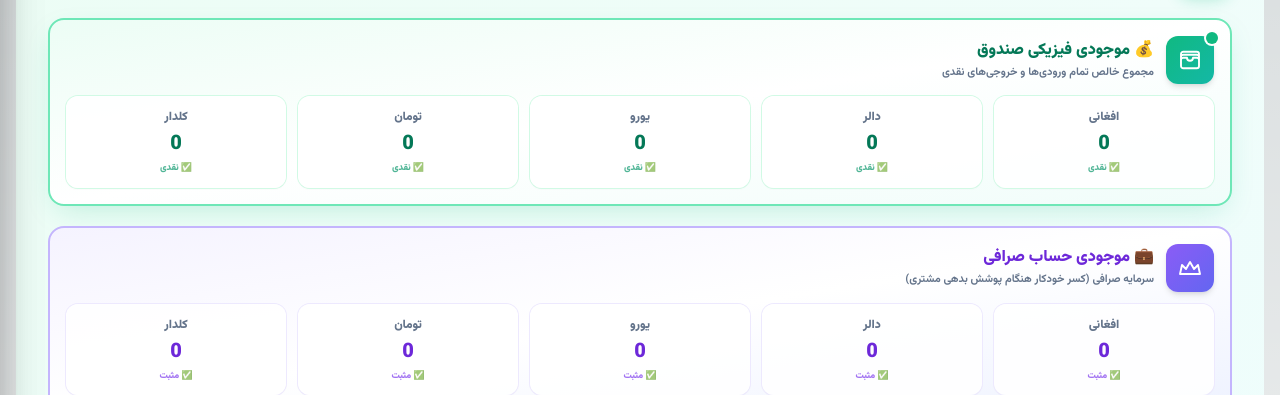
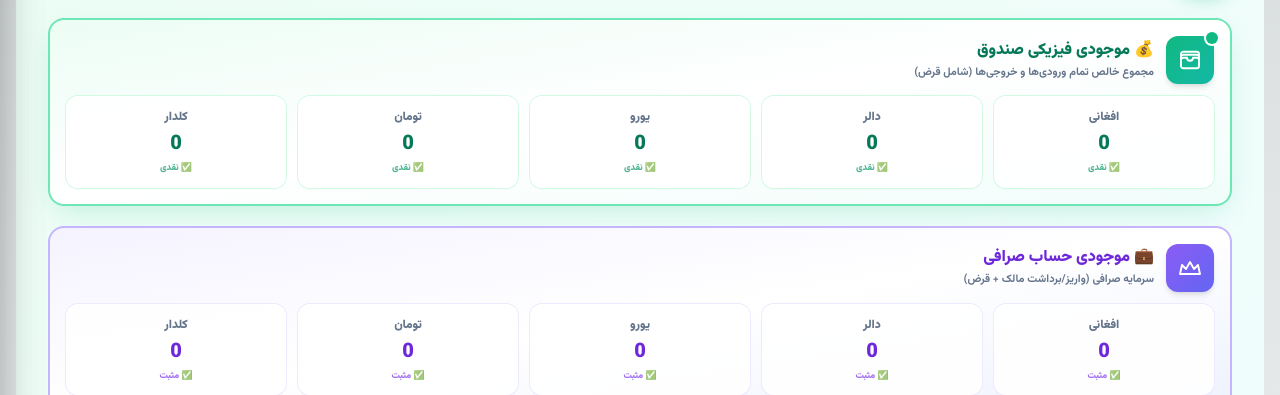
Before and after one commit to nasirahmadrahmati19-hue/exchange-admin, a Next.js app: page /dashboard/cash in a window 1280 px wide. Shown: the part 248-643 px from the top of the page. Built offline with nearby package versions, Linux system fonts and the light colour scheme; sample sign-in values are in the browser's storage.

Commit message:
Update page.tsx

```diff
--- a/app/dashboard/cash/page.tsx
+++ b/app/dashboard/cash/page.tsx
@@ -7,29 +7,7 @@ type Currency = "AFN" | "USD" | "EUR" | "IRR" | "PKR";
 type Customer = { id: string; name: string; phone?: string; tazkira?: string; address?: string; note?: string; telegram?: string; telegramChatId?: string; registeredAt: string; balances: Record<Currency, number>; };
 type CashEntryType = "customer_deposit" | "customer_withdraw" | "owner_deposit" | "owner_withdraw" | "adjustment" | "fee" | "commission_withdraw" | "loan_given" | "loan_received";
 type BalanceChange = { customerId?: string; customerName: string; currency: Currency; amount: number; };
-
-type CashEntry = {
-  id: string;
-  trackingCode: string;
-  date: string;
-  type: CashEntryType;
-  currency: Currency;
-  amount: number;
-  direction: "in" | "out";
-  reason: string;
-  balanceAfter: number;
-  customerId?: string;
-  customerName?: string;
-  customerPhone?: string;
-  customerTazkira?: string;
-  linkedExchangeId?: string;
-  linkedHawalaId?: string;
-  linkedHawalaSettleId?: string;
-  customerDeleted?: boolean;
-  counterPartyId?: string;
-  status: "active" | "voided";
-};
-
+type CashEntry = { id: string; trackingCode: string; date: string; type: CashEntryType; currency: Currency; amount: number; direction: "in" | "out"; reason: string; balanceAfter: number; customerId?: string; customerName?: string; customerPhone?: string; customerTazkira?: string; linkedExchangeId?: string; linkedHawalaId?: string; linkedHawalaSettleId?: string; customerDeleted?: boolean; status: "active" | "voided"; };
 type Transaction = { id: string; trackingCode: string; date: string; type: "exchange" | "transfer" | "convert"; fromCurrency: Currency; fromAmount: number; toCurrency: Currency; toAmount: number; rate: number; rateLabel: string; commission?: number; commissionCurrency?: Currency; commissionPayer?: "sender" | "receiver"; status: "active" | "voided"; customerId?: string; customerName?: string; senderId?: string; senderName?: string; receiverId?: string; receiverName?: string; };
 type Hawala = { id: string; number: string; date: string; currencyFrom: Currency; currencyTo: Currency; amountFrom: number; finalAmount: number; fee: number; feeCurrency: Currency; feePayer: "sender" | "receiver"; status: "pending" | "sent" | "paid" | "cancelled"; senderId?: string; senderName: string; receiverId?: string; receiverName: string; };
 type FormState = { type: CashEntryType | ""; currency: Currency; amount: string; reason: string; customerId: string; customerName: string; };
@@ -38,32 +16,22 @@ type FormErrors = Partial<Record<keyof FormState, string>>;
 const currencies: Currency[] = ["AFN", "USD", "EUR", "IRR", "PKR"];
 const labels: Record<Currency, string> = { AFN: "افغانی", USD: "دالر", EUR: "یورو", IRR: "تومان", PKR: "کلدار" };
 const entryTypeLabels: Record<CashEntryType, string> = {
-  customer_deposit: "واریز مشتری", customer_withdraw: "برداشت مشتری",
-  owner_deposit: "واریز مالک به صرافی", owner_withdraw: "برداشت مالک از صرافی",
-  adjustment: "اصلاح صندوق", fee: "کارمزد", commission_withdraw: "برداشت کارمزد",
-  loan_given: "قرض داده‌شده", loan_received: "دریافت قرض"
+  customer_deposit: "واریز مشتری",
+  customer_withdraw: "برداشت مشتری",
+  owner_deposit: "واریز مالک به صرافی",
+  owner_withdraw: "برداشت مالک از صرافی",
+  adjustment: "اصلاح صندوق",
+  fee: "کارمزد",
+  commission_withdraw: "برداشت کارمزد",
+  loan_given: "پرداخت قرض",
+  loan_received: "دریافت قرض"
 };
-const entryTypeColors: Record<CashEntryType, { light: string; dark: string }> = {
-  customer_deposit: { light: "bg-teal-100 text-teal-700", dark: "bg-teal-400/15 text-teal-300" },
-  customer_withdraw: { light: "bg-orange-100 text-orange-700", dark: "bg-orange-400/15 text-orange-300" },
-  owner_deposit: { light: "bg-sky-100 text-sky-700", dark: "bg-sky-400/15 text-sky-300" },
-  owner_withdraw: { light: "bg-amber-100 text-amber-700", dark: "bg-amber-400/15 text-amber-300" },
-  adjustment: { light: "bg-violet-100 text-violet-700", dark: "bg-violet-400/15 text-violet-300" },
-  fee: { light: "bg-emerald-100 text-emerald-700", dark: "bg-emerald-400/15 text-emerald-300" },
-  commission_withdraw: { light: "bg-purple-100 text-purple-700", dark: "bg-purple-400/15 text-purple-300" },
-  loan_given: { light: "bg-rose-100 text-rose-700", dark: "bg-rose-400/15 text-rose-300" },
-  loan_received: { light: "bg-indigo-100 text-indigo-700", dark: "bg-indigo-400/15 text-indigo-300" }
-};
-const currencyColors: Record<Currency, { light: string; dark: string; gradient: string }> = {
-  AFN: { light: "text-emerald-700", dark: "text-emerald-300", gradient: "from-emerald-500 to-teal-400" },
-  USD: { light: "text-sky-700", dark: "text-sky-300", gradient: "from-sky-500 to-cyan-400" },
-  EUR: { light: "text-blue-700", dark: "text-blue-300", gradient: "from-blue-600 to-blue-400" },
-  IRR: { light: "text-amber-700", dark: "text-amber-300", gradient: "from-amber-500 to-orange-400" },
-  PKR: { light: "text-rose-700", dark: "text-rose-300", gradient: "from-rose-500 to-pink-400" }
-};
+const entryTypeColors: Record<CashEntryType, { light: string; dark: string }> = { customer_deposit: { light: "bg-teal-100 text-teal-700", dark: "bg-teal-400/15 text-teal-300" }, customer_withdraw: { light: "bg-orange-100 text-orange-700", dark: "bg-orange-400/15 text-orange-300" }, owner_deposit: { light: "bg-sky-100 text-sky-700", dark: "bg-sky-400/15 text-sky-300" }, owner_withdraw: { light: "bg-amber-100 text-amber-700", dark: "bg-amber-400/15 text-amber-300" }, adjustment: { light: "bg-violet-100 text-violet-700", dark: "bg-violet-400/15 text-violet-300" }, fee: { light: "bg-emerald-100 text-emerald-700", dark: "bg-emerald-400/15 text-emerald-300" }, commission_withdraw: { light: "bg-purple-100 text-purple-700", dark: "bg-purple-400/15 text-purple-300" }, loan_given: { light: "bg-rose-100 text-rose-700", dark: "bg-rose-400/15 text-rose-300" }, loan_received: { light: "bg-indigo-100 text-indigo-700", dark: "bg-indigo-400/15 text-indigo-300" } };
+const currencyColors: Record<Currency, { light: string; dark: string; gradient: string }> = { AFN: { light: "text-emerald-700", dark: "text-emerald-300", gradient: "from-emerald-500 to-teal-400" }, USD: { light: "text-sky-700", dark: "text-sky-300", gradient: "from-sky-500 to-cyan-400" }, EUR: { light: "text-blue-700", dark: "text-blue-300", gradient: "from-blue-600 to-blue-400" }, IRR: { light: "text-amber-700", dark: "text-amber-300", gradient: "from-amber-500 to-orange-400" }, PKR: { light: "text-rose-700", dark: "text-rose-300", gradient: "from-rose-500 to-pink-400" } };
 
 const CASH_BOX_ID = "CASH_BOX";
 const CASH_BOX_NAME = "صندوق";
+
 const EXCHANGE_ACCOUNT_ID = "EXCHANGE_ACCOUNT";
 const EXCHANGE_ACCOUNT_NAME = "حساب صرافی";
 const EXCHANGE_ACCOUNT_CUSTOMER: Customer = { id: EXCHANGE_ACCOUNT_ID, name: EXCHANGE_ACCOUNT_NAME, phone: "", tazkira: "", address: "", note: "حساب داخلی صرافی", telegram: "", telegramChatId: "", registeredAt: "", balances: { AFN: 0, USD: 0, EUR: 0, IRR: 0, PKR: 0 } };
@@ -81,30 +49,36 @@ function formatShamsiDate(d: Date) { const s = shamsiParts(d); return `${s.year}
 function shortDateLabel(s: string) { try { const d = new Date(s); return Number.isNaN(d.getTime()) ? "-" : formatShamsiDate(d); } catch (e) { return "-"; } }
 function timeLabel(s: string) { try { const d = new Date(s); if (Number.isNaN(d.getTime())) return "-"; const pad = (n: number) => String(n).padStart(2, "0"); return `${pad(d.getHours())}:${pad(d.getMinutes())}`; } catch (e) { return "-"; } }
 
-// ✅✅✅ منطق اصلاح‌شده و دقیق حسابداری
+// ✅ تابع حیاتی: محاسبه موجودی فقط و فقط از روی Ledger (منبع واحد حقیقت)
 function getLedgerBalance(customerId: string, currency: Currency, entries: CashEntry[]): number {
   let balance = 0;
   for (const entry of entries) {
     if (entry.status === "voided" || entry.currency !== currency) continue;
 
     if (customerId === CASH_BOX_ID) {
-      // صندوق فیزیکی: تمام واریزها و برداشت‌های عادی را محاسبه کن.
-      // ورودی‌های داخلی حساب صرافی (مثل loan_given) را نادیده بگیر تا از شمارش مضاعف خروجی نقد جلوگیری شود.
-      if (entry.customerId === EXCHANGE_ACCOUNT_ID) {
-        continue;
+      // ✅ قرض دادن پول را از صندوق خارج می‌کند (کاهش)، دریافت قرض پول را برمی‌گرداند (افزایش)
+      if (entry.type === "loan_given") {
+        balance -= entry.amount;
+      } else if (entry.type === "loan_received") {
+        balance += entry.amount;
+      } else {
+        const physicalMultiplier = entry.direction === "in" ? 1 : -1;
+        balance += entry.amount * physicalMultiplier;
       }
-      balance += (entry.direction === "in" ? 1 : -1) * entry.amount;
     }
     else if (customerId === EXCHANGE_ACCOUNT_ID) {
-      // حساب صرافی: فقط ورودی‌هایی که مستقیماً به حساب صرافی اختصاص دارند (مثل پوشش بدهی)
-      if (entry.customerId === EXCHANGE_ACCOUNT_ID) {
-        balance += (entry.direction === "in" ? 1 : -1) * entry.amount;
-      }
+      // ✅ طبق درخواست دقیق شما: قرض دادن از موجودی حساب صرافی کم می‌شود و دریافت قرض به آن اضافه می‌شود
+      if (entry.type === "owner_deposit") balance += entry.amount;
+      else if (entry.type === "owner_withdraw") balance -= entry.amount;
+      else if (entry.type === "loan_given") balance -= entry.amount; // صرافی قرض داده، موجودی حساب صرافی کاهش می‌یابد
+      else if (entry.type === "loan_received") balance += entry.amount; // مشتری قرض را پس داده، موجودی حساب صرافی افزایش می‌یابد
     }
     else {
-      // مشتری عادی
       if (entry.customerId === customerId) {
-        balance += (entry.direction === "in" ? 1 : -1) * entry.amount;
+        if (entry.type === "customer_deposit") balance += entry.amount;
+        else if (entry.type === "customer_withdraw") balance -= entry.amount;
+        else if (entry.type === "loan_given") balance -= entry.amount; // مشتری بدهکار می‌شود (منفی)
+        else if (entry.type === "loan_received") balance += entry.amount; // بدهی مشتری کم می‌شود
       }
     }
   }
@@ -113,7 +87,9 @@ function getLedgerBalance(customerId: string, currency: Currency, entries: CashE
 
 function computeCashBalances(entries: CashEntry[]): Record<Currency, number> {
   const balances: Record<Currency, number> = { AFN: 0, USD: 0, EUR: 0, IRR: 0, PKR: 0 };
-  for (const cur of currencies) balances[cur] = getLedgerBalance(CASH_BOX_ID, cur, entries);
+  for (const cur of currencies) {
+    balances[cur] = getLedgerBalance(CASH_BOX_ID, cur, entries);
+  }
   return balances;
 }
 
@@ -156,9 +132,14 @@ function getBalanceChangesForCashEntry(entry: CashEntry, action: "register" | "r
     }
   }
 
-  // تغییرات حساب صرافی برای قرض‌ها
-  if (entry.type === "loan_given" || entry.type === "loan_received") {
-    let exchangeDelta = entry.type === "loan_given" ? -entry.amount : entry.amount;
+  // ✅ واریز/برداشت مالک و دادن/دریافت قرض روی حساب صرافی تأثیر می‌گذارد
+  if (entry.type === "owner_deposit" || entry.type === "owner_withdraw" || entry.type === "loan_given" || entry.type === "loan_received") {
+    let exchangeDelta = 0;
+    if (entry.type === "owner_deposit") exchangeDelta = entry.amount;
+    else if (entry.type === "owner_withdraw") exchangeDelta = -entry.amount;
+    else if (entry.type === "loan_given") exchangeDelta = -entry.amount; // قرض داده شد، از حساب صرافی کم می‌شود
+    else if (entry.type === "loan_received") exchangeDelta = entry.amount; // قرض پس داده شد، به حساب صرافی اضافه می‌شود
+
     changes.push({ customerId: EXCHANGE_ACCOUNT_ID, customerName: EXCHANGE_ACCOUNT_NAME, currency: entry.currency, amount: exchangeDelta * sign });
   }
 
@@ -206,7 +187,10 @@ function numberToPersianWords(num: number): string {
 async function sendTelegramMessage(botToken: string, chatId: string, text: string): Promise<boolean> {
   if (!botToken || !chatId) return false;
   try {
-    const res = await fetch(`https://api.telegram.org/bot${botToken}/sendMessage`, { method: "POST", headers: { "Content-Type": "application/json" }, body: JSON.stringify({ chat_id: chatId, text: text }) });
+    const res = await fetch(`https://api.telegram.org/bot${botToken}/sendMessage`, {
+      method: "POST", headers: { "Content-Type": "application/json" },
+      body: JSON.stringify({ chat_id: chatId, text: text }),
+    });
     const data = await res.json(); return data.ok === true;
   } catch { return false; }
 }
@@ -386,8 +370,6 @@ export default function CashPage() {
     return () => document.removeEventListener("mousedown", handler);
   }, [openActionId]);
 
-  const physicalCashBalances = useMemo(() => computeCashBalances(entries), [entries]);
-
   const exchangeBalance = useMemo(() => {
     const bal: Record<Currency, number> = { AFN: 0, USD: 0, EUR: 0, IRR: 0, PKR: 0 };
     for (const cur of currencies) bal[cur] = getLedgerBalance(EXCHANGE_ACCOUNT_ID, cur, entries);
@@ -405,6 +387,18 @@ export default function CashPage() {
     }
     return totals;
   }, [customers, entries]);
+
+  // موجودی فیزیکی صندوق فقط از دو منبع تشکیل می‌شود:
+  // 1) مجموع موجودی مثبت مشتریان
+  // 2) مجموع موجودی حساب خود صرافی
+  // بنابراین قرض مشتری در این کارت دوباره محاسبه نمی‌شود.
+  const physicalCashBalances = useMemo(() => {
+    const totals: Record<Currency, number> = { AFN: 0, USD: 0, EUR: 0, IRR: 0, PKR: 0 };
+    for (const cur of currencies) {
+      totals[cur] = (customerDeposits[cur] || 0) + (exchangeBalance[cur] || 0);
+    }
+    return totals;
+  }, [customerDeposits, exchangeBalance]);
 
   const customerDebts = useMemo(() => {
     const totals: Record<Currency, number> = { AFN: 0, USD: 0, EUR: 0, IRR: 0, PKR: 0 };
@@ -439,9 +433,12 @@ export default function CashPage() {
 
   const filteredCustomerList = useMemo(() => {
     const q = normalizeDigits(customerFilter.trim()).toLowerCase();
+
     const virtualAccounts = [EXCHANGE_ACCOUNT_CUSTOMER].filter(acc => !q || acc.name.includes(q));
+
     const normalCustomers = customers.filter(c => c.id !== CASH_BOX_ID && c.id !== EXCHANGE_ACCOUNT_ID)
       .filter(c => !q || c.name.toLowerCase().includes(q) || (c.phone && normalizeDigits(c.phone).includes(q)) || (c.tazkira && normalizeDigits(c.tazkira).includes(q)));
+
     return [...virtualAccounts, ...normalCustomers];
   }, [customers, customerFilter]);
 
@@ -478,14 +475,19 @@ export default function CashPage() {
     if (!form.reason.trim()) errs.reason = "دلیل / شرح ضروری است.";
     if (isCustomerType && !form.customerName.trim()) errs.customerName = "انتخاب مشتری ضروری است.";
 
+    if (form.type === "customer_withdraw" && form.customerId && form.customerId !== CASH_BOX_ID && form.customerId !== EXCHANGE_ACCOUNT_ID) {
+      const currentBal = getLedgerBalance(form.customerId, form.currency, entries);
+      if (amount > currentBal) errs.amount = `موجودی کافی نیست. موجودی فعلی: ${fmt(currentBal)} ${labels[form.currency]}`;
+    }
     if (form.type === "commission_withdraw") {
       const avail = availableCommission[form.currency] || 0;
       if (amount > avail) errs.amount = `کارمزد کافی نیست. قابل برداشت: ${fmt(avail)} ${labels[form.currency]}`;
     }
     return errs;
-  }, [form, isCustomerType, availableCommission]);
+  }, [form, isCustomerType, entries, availableCommission]);
 
   const cancelEdit = useCallback(() => { setEditingEntryId(null); setForm(emptyForm); setErrors({}); }, []);
+
   const editEntry = useCallback((entry: CashEntry) => {
     if (entry.status === "voided") return;
     setEditingEntryId(entry.id);
@@ -511,88 +513,48 @@ export default function CashPage() {
     showToast(`سند ${entry.trackingCode} حذف شد.`);
   }, [showToast, entries]);
 
-  // ✅✅✅ منطق هوشمند و دقیق: ثبت یک سند اصلی + یک سند پوشش بدهی در صورت نیاز
   const handleSubmitClick = useCallback(() => {
-    const errs = validateForm();
-    setErrors(errs);
+    const errs = validateForm(); setErrors(errs);
     if (Object.keys(errs).length > 0) { showToast("لطفاً فیلدهای ضروری را تکمیل کنید."); return; }
-
     const amount = parseAmount(form.amount);
-
-    const currentBal = form.customerId && form.customerId !== CASH_BOX_ID && form.customerId !== EXCHANGE_ACCOUNT_ID
-      ? getLedgerBalance(form.customerId, form.currency, entries)
-      : 0;
-
-    const mainEntry: CashEntry = {
-      id: generateId(),
-      trackingCode: getNextTrackingCode(),
-      date: new Date().toISOString(),
-      type: form.type as CashEntryType,
-      currency: form.currency,
-      amount,
-      direction: isInType ? "in" : "out",
-      reason: form.reason.trim(),
-      balanceAfter: 0,
-      customerId: isCustomerType ? form.customerId : undefined,
-      customerName: isCustomerType ? form.customerName : undefined,
-      status: "active"
-    };
-
-    const currentBalForPreview = physicalCashBalances[form.currency] || 0;
-    const newBal = isInType ? currentBalForPreview + amount : currentBalForPreview - amount;
-    mainEntry.balanceAfter = newBal;
-
-    setPreviewData(mainEntry);
-    setPreviewOpen(true);
-  }, [validateForm, form, entries, isInType, isCustomerType, showToast, physicalCashBalances]);
+    const direction: "in" | "out" = isInType ? "in" : "out";
+    let entry: CashEntry;
+    if (editingEntryId) {
+      const old = entries.find(e => e.id === editingEntryId);
+      entry = { id: editingEntryId, trackingCode: old?.trackingCode || getNextTrackingCode(), date: old?.date || new Date().toISOString(), type: form.type as CashEntryType, currency: form.currency, amount, direction, reason: form.reason.trim(), balanceAfter: 0, customerId: isCustomerType ? form.customerId : undefined, customerName: isCustomerType ? form.customerName : undefined, status: "active" };
+    } else {
+      const currentBal = physicalCashBalances[form.currency] || 0;
+      const newBal = isInType ? currentBal + amount : currentBal - amount;
+      entry = { id: generateId(), trackingCode: getNextTrackingCode(), date: new Date().toISOString(), type: form.type as CashEntryType, currency: form.currency, amount, direction, reason: form.reason.trim(), balanceAfter: newBal, customerId: isCustomerType ? form.customerId : undefined, customerName: isCustomerType ? form.customerName : undefined, status: "active" };
+    }
+    setPreviewData(entry); setPreviewOpen(true);
+  }, [validateForm, form, physicalCashBalances, isInType, isCustomerType, showToast, editingEntryId, entries]);
 
   const confirmRegister = useCallback(async () => {
     if (!previewData) return;
-
+    const wasEditing = !!editingEntryId;
     let updatedCustomers = customers;
-    let finalEntries = [...entries];
-
-    // ۱. ثبت سند اصلی (واریز یا برداشت به اندازه کل مبلغ)
-    updatedCustomers = applyBalanceChanges(updatedCustomers, getBalanceChangesForCashEntry(previewData, "register"));
-    finalEntries.push(previewData);
-
-    // ۲. اگر برداشت مشتری بیشتر از موجودی او بود، مابه‌التفاوت به عنوان بدهی از حساب صرافی کسر می‌شود
-    if (previewData.type === "customer_withdraw" && previewData.customerId && previewData.customerId !== CASH_BOX_ID && previewData.customerId !== EXCHANGE_ACCOUNT_ID) {
-      const balanceBefore = getLedgerBalance(previewData.customerId, previewData.currency, entries);
-      const shortfall = previewData.amount - balanceBefore;
-
-      if (shortfall > 0) {
-        const loanEntry: CashEntry = {
-          id: generateId(),
-          trackingCode: getNextTrackingCode(),
-          date: new Date().toISOString(),
-          type: "loan_given",
-          currency: previewData.currency,
-          amount: shortfall,
-          direction: "out",
-          reason: `پوشش کسری برداشت مشتری ${previewData.customerName} از سرمایه صرافی`,
-          balanceAfter: 0,
-          customerId: EXCHANGE_ACCOUNT_ID,
-          customerName: EXCHANGE_ACCOUNT_NAME,
-          counterPartyId: previewData.customerId,
-          status: "active"
-        };
-
-        updatedCustomers = applyBalanceChanges(updatedCustomers, getBalanceChangesForCashEntry(loanEntry, "register"));
-        finalEntries.push(loanEntry);
-      }
+    let finalEntry = previewData;
+    if (wasEditing) {
+      const oldEntry = entries.find(e => e.id === editingEntryId);
+      if (oldEntry) updatedCustomers = applyBalanceChanges(updatedCustomers, getBalanceChangesForCashEntry(oldEntry, "reverse"));
+      const updated: CashEntry = { ...previewData, id: editingEntryId!, trackingCode: oldEntry?.trackingCode || previewData.trackingCode, date: oldEntry?.date || previewData.date, status: "active" };
+      if (updated.customerId && updated.customerId !== CASH_BOX_ID) { const cust = customers.find(c => c.id === updated.customerId); if (cust) { updated.customerPhone = cust.phone || ""; updated.customerTazkira = cust.tazkira || ""; } }
+      updatedCustomers = applyBalanceChanges(updatedCustomers, getBalanceChangesForCashEntry(updated, "register"));
+      setEntries(prev => recomputeCashBalances(prev.map(e => e.id === editingEntryId ? updated : e)));
+      finalEntry = updated;
+    } else {
+      const entry = { ...previewData, trackingCode: consumeTrackingCode(), status: "active" as const };
+      if (entry.customerId && entry.customerId !== CASH_BOX_ID) { const cust = customers.find(c => c.id === entry.customerId); if (cust) { entry.customerPhone = cust.phone || ""; entry.customerTazkira = cust.tazkira || ""; } }
+      updatedCustomers = applyBalanceChanges(updatedCustomers, getBalanceChangesForCashEntry(entry, "register"));
+      setEntries(prev => recomputeCashBalances([...prev, entry]));
+      finalEntry = entry;
     }
-
     setCustomers(updatedCustomers);
-    setEntries(recomputeCashBalances(finalEntries));
-    setForm(emptyForm);
-    setErrors({});
-    setPreviewOpen(false);
-    setPreviewData(null);
-
-    await sendCashReceipts({ entry: previewData, action: "register", customers: updatedCustomers });
-    showToast("عملیات صندوق با موفقیت ثبت شد.");
-  }, [previewData, entries, customers, showToast]);
+    setForm(emptyForm); setErrors({}); setEditingEntryId(null); setPreviewOpen(false); setPreviewData(null);
+    await sendCashReceipts({ entry: finalEntry, action: "register", customers: updatedCustomers });
+    showToast(wasEditing ? "سند با موفقیت ویرایش شد." : isCommissionType ? "کارمزد با موفقیت برداشت شد." : "عملیات صندوق با موفقیت ثبت شد.");
+  }, [previewData, editingEntryId, entries, customers, showToast, isCommissionType]);
 
   if (!mounted) return (<div className="min-h-screen flex items-center justify-center"><div className="text-center"><div className="inline-block h-8 w-8 animate-spin rounded-full border-4 border-slate-300 border-t-emerald-500" /><p className="mt-4 text-slate-500">در حال بارگذاری...</p></div></div>);
 
@@ -611,8 +573,12 @@ export default function CashPage() {
   const errorList = Object.values(errors).filter((msg): msg is string => Boolean(msg));
 
   const entryTypeOptions: [string, string][] = [
-    ["", "— انتخاب کنید —"], ["customer_deposit", "واریز مشتری به حساب"], ["customer_withdraw", "برداشت مشتری از حساب"],
-    ["owner_deposit", "واریز مالک به صرافی"], ["owner_withdraw", "برداشت مالک از صرافی"], ["commission_withdraw", "💎 برداشت کارمزد صرافی"],
+    ["", "— انتخاب کنید —"],
+    ["customer_deposit", "واریز مشتری به حساب"],
+    ["customer_withdraw", "برداشت مشتری از حساب"],
+    ["owner_deposit", "واریز مالک به صرافی"],
+    ["owner_withdraw", "برداشت مالک از صرافی"],
+    ["commission_withdraw", "💎 برداشت کارمزد صرافی"],
   ];
 
   return (
@@ -641,7 +607,7 @@ export default function CashPage() {
                 </div>
                 <div className="flex-1 min-w-0">
                   <b className={`block text-sm md:text-base font-black ${dk ? "text-emerald-300" : "text-emerald-700"}`}>💰 موجودی فیزیکی صندوق</b>
-                  <span className={`block text-[10px] md:text-[11px] font-bold mt-0.5 ${dk ? "text-slate-400" : "text-slate-500"}`}>مجموع خالص تمام ورودی‌ها و خروجی‌های نقدی</span>
+                  <span className={`block text-[10px] md:text-[11px] font-bold mt-0.5 ${dk ? "text-slate-400" : "text-slate-500"}`}>مجموع خالص تمام ورودی‌ها و خروجی‌ها (شامل قرض)</span>
                 </div>
               </div>
               <div className="relative grid grid-cols-2 sm:grid-cols-3 md:grid-cols-5 gap-2 md:gap-3">
@@ -666,7 +632,7 @@ export default function CashPage() {
                 </div>
                 <div className="flex-1 min-w-0">
                   <b className={`block text-sm md:text-base font-black ${dk ? "text-violet-300" : "text-violet-700"}`}>💼 موجودی حساب صرافی</b>
-                  <span className={`block text-[10px] md:text-[11px] font-bold mt-0.5 ${dk ? "text-slate-400" : "text-slate-500"}`}>سرمایه صرافی (کسر خودکار هنگام پوشش بدهی مشتری)</span>
+                  <span className={`block text-[10px] md:text-[11px] font-bold mt-0.5 ${dk ? "text-slate-400" : "text-slate-500"}`}>سرمایه صرافی (واریز/برداشت مالک + قرض)</span>
                 </div>
               </div>
               <div className="relative grid grid-cols-2 sm:grid-cols-3 md:grid-cols-5 gap-2 md:gap-3">
```
